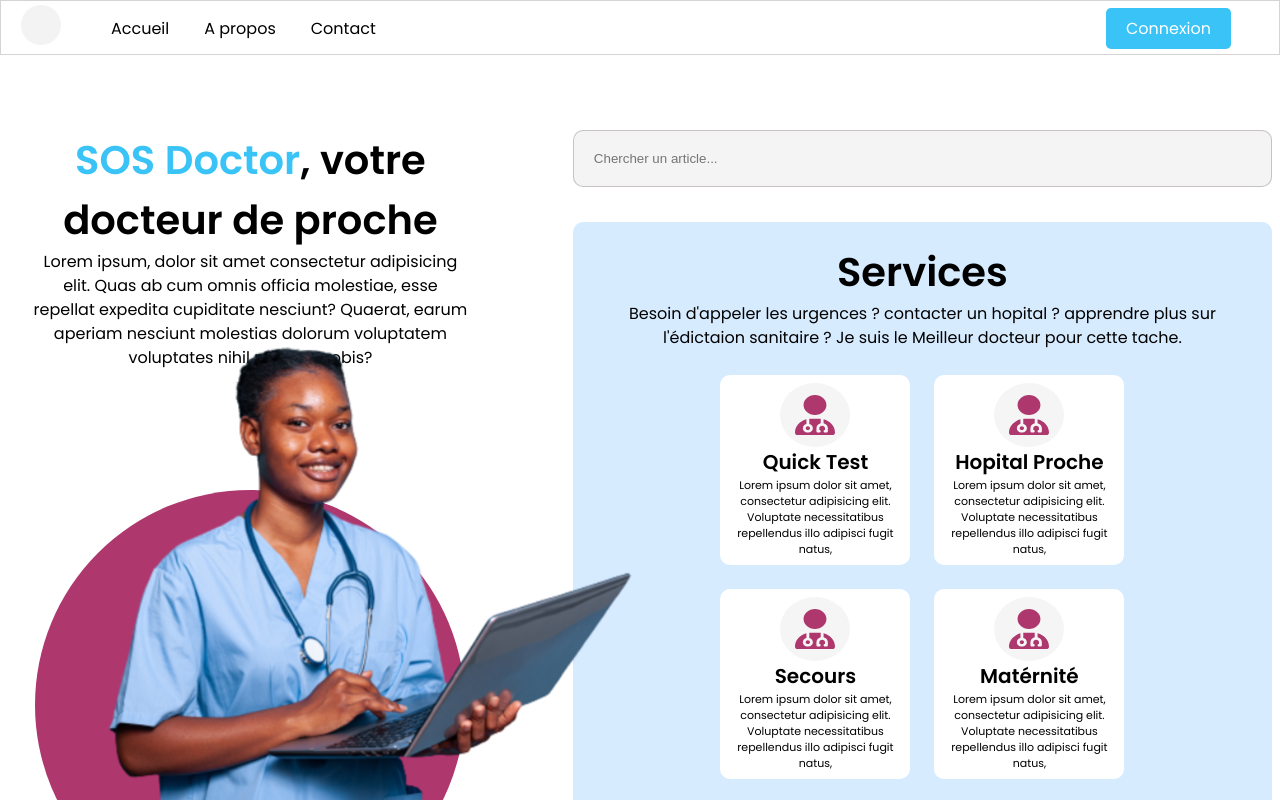
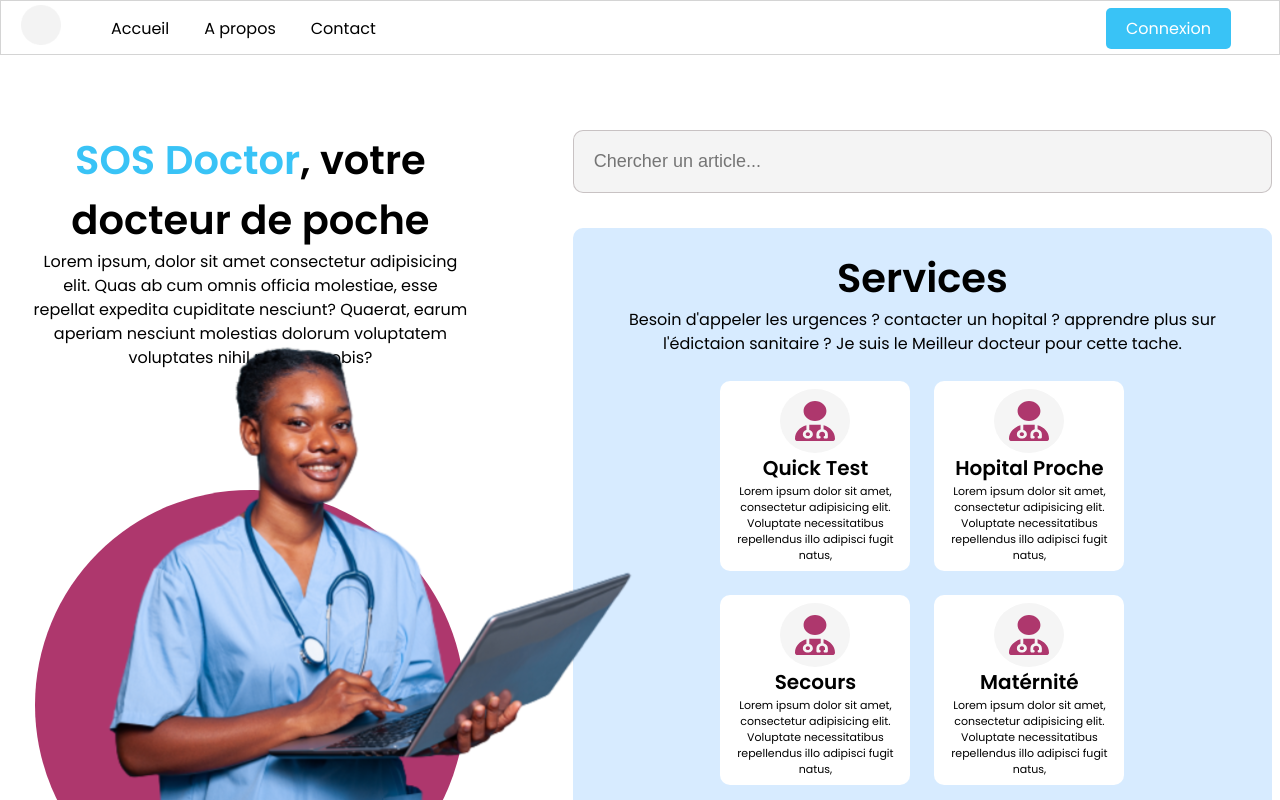
Before and after one commit to gdgocucbukavu/SOS-Doctor, a React (Create React App) app: page / in a window 1280 px wide. Shown: the top 800 px of the page. Built offline with nearby package versions, Linux system fonts and the light colour scheme.

Commit message:
Correction d'erreur d'orthographe

```diff
--- a/src/pages/Accueil/Accueil.jsx
+++ b/src/pages/Accueil/Accueil.jsx
@@ -39,7 +39,7 @@ export default function Accueil() {
   return (
     <StyledAccueil>
       <div className="ContainerLeft">
-        <h2><span>SOS Doctor</span>, votre <br /> docteur de proche</h2>
+        <h2><span>SOS Doctor</span>, votre <br /> docteur de poche</h2>
         <p>
           Lorem ipsum, dolor sit amet consectetur adipisicing elit.
           Quas ab cum omnis officia molestiae, esse repellat expedita
@@ -142,9 +142,9 @@ const StyledAccueil= styled.nav`
     width: 820px;
     .Search{
 
-
       input{
         width: 100%;
+        font-size:18px;
         background: #F4F4F4;
         border-radius: 10px;
         border: 1px solid #51383c44;
```
Also changed, not shown: 1 other file (tests, documents, lock files or other folders).
